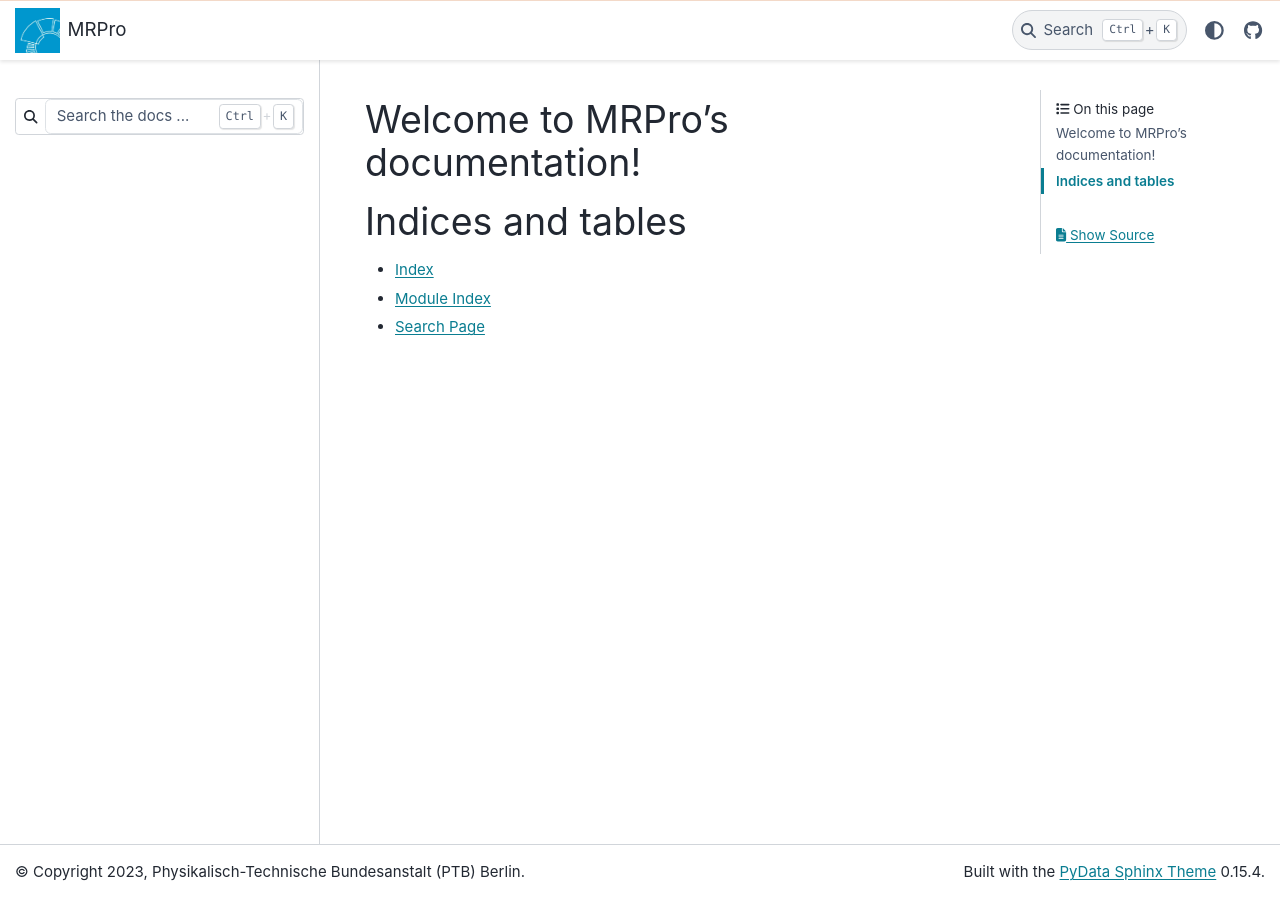
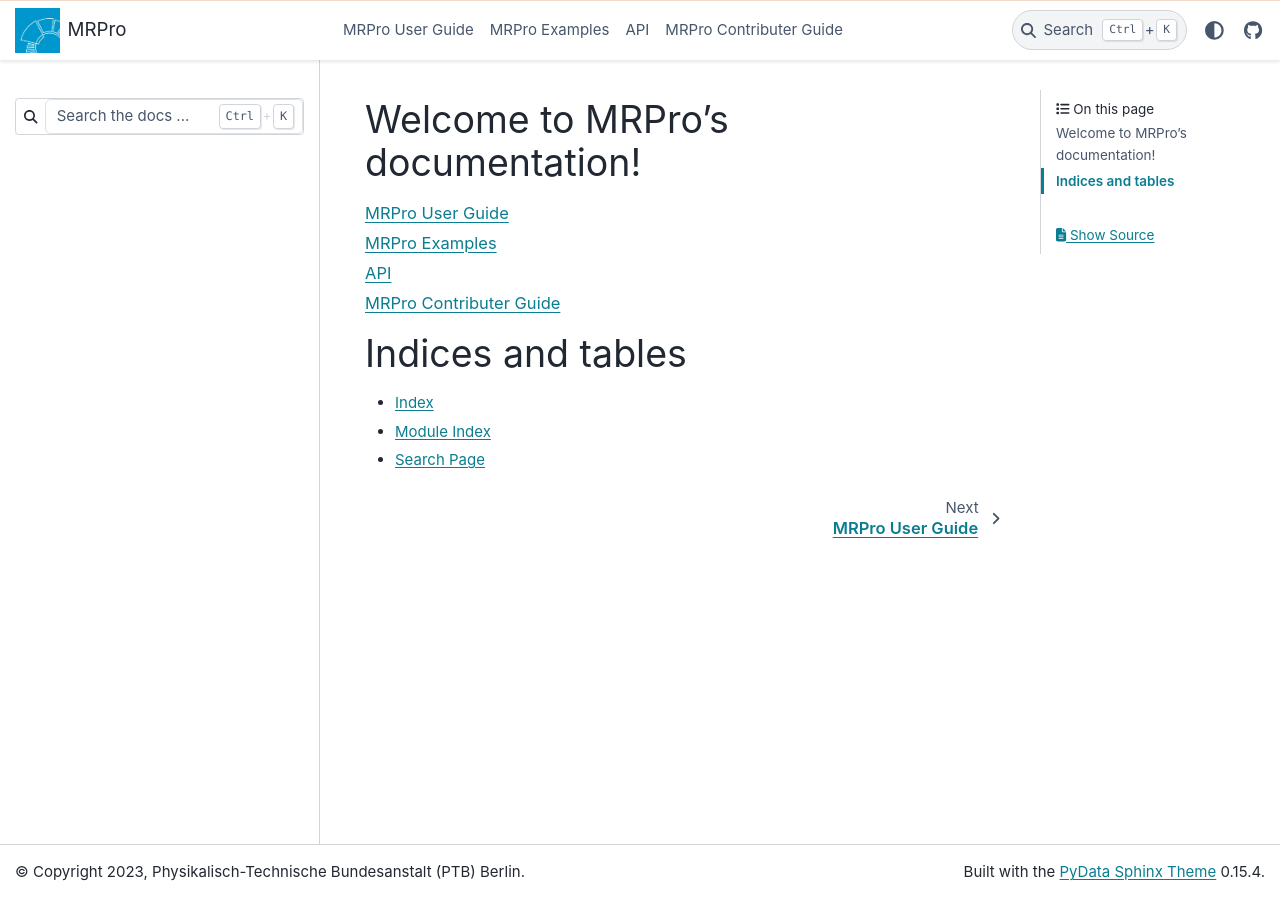
Before and after one commit to PTB-MR/mrpro, a Sphinx documentation site: the page built from docs/source/index.rst, in a window 1280 px wide. Built offline with Sphinx 7.4.7 and the PyData theme 0.15.4, drawn with Linux system fonts in a browser that asks for light colours.

```diff
--- /dev/null
+++ b/docs/source/contributer_guide.rst
@@ -0,0 +1,4 @@
+MRPro Contributer Guide
+=======================
+
+This is a contributer guide for the mrpro repository.
--- /dev/null
+++ b/docs/source/examples.rst
@@ -0,0 +1,4 @@
+MRPro Examples
+==============
+
+Example application of the mrpro repository.
--- a/docs/source/index.rst
+++ b/docs/source/index.rst
@@ -7,8 +7,12 @@ Welcome to MRPro's documentation!
 =================================
 
 .. toctree::
-   :maxdepth: 2
-   :caption: Contents:
+   :maxdepth: 1
+
+   user_guide
+   examples
+   api
+   contributer_guide
 
 
 
--- /dev/null
+++ b/docs/source/user_guide.rst
@@ -0,0 +1,4 @@
+MRPro User Guide
+================
+
+This is a user guide for the mrpro repository.
```
Also changed, not shown: docs/source/api.rst (added, +37 -0 lines).
